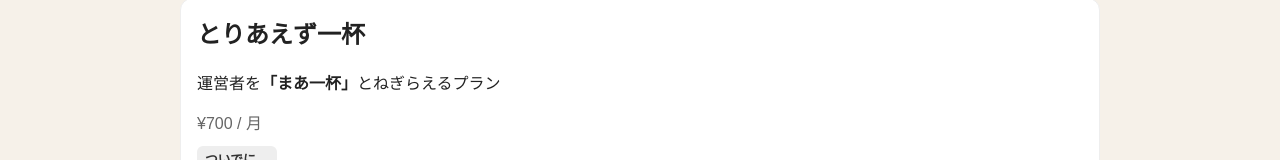
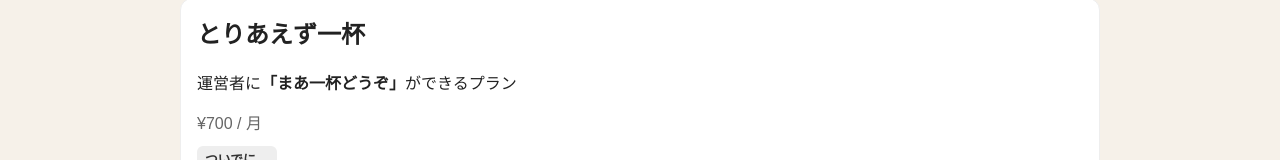
Before and after one commit to hiracoh/watashihertz, a Next.js app: page /plans in a window 1280 px wide. Shown: the part 186-346 px from the top of the page. Built offline with nearby package versions, Linux system fonts and the light colour scheme; a web font is replaced by a local one.

Commit message:
Update page.js

```diff
--- a/app/plans/page.js
+++ b/app/plans/page.js
@@ -6,7 +6,7 @@ export default function Plans() {
 
       <div style={{ background:'#fff', border:'1px solid #eee', borderRadius:12, padding:'1rem' }}>
   <h2 style={{ marginTop:0 }}>とりあえず一杯</h2>
-  <p>運営者を<strong>「まあ一杯」</strong>とねぎらえるプラン</p>
+  <p>運営者に<strong>「まあ一杯どうぞ」</strong>ができるプラン</p>
   <p style={{ margin:'0.25rem 0', color:'#666' }}>¥700 / 月</p>
 
   <div style={{
```
